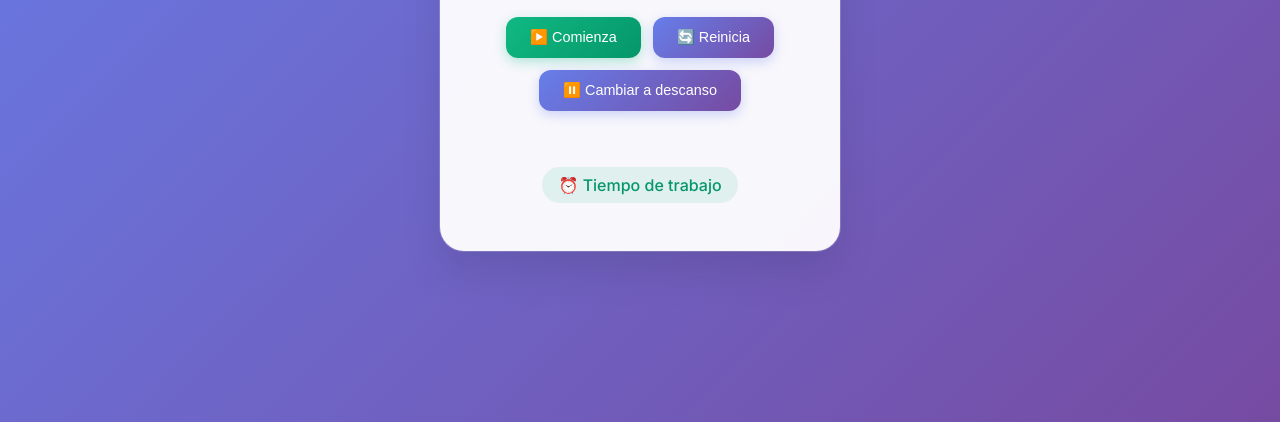
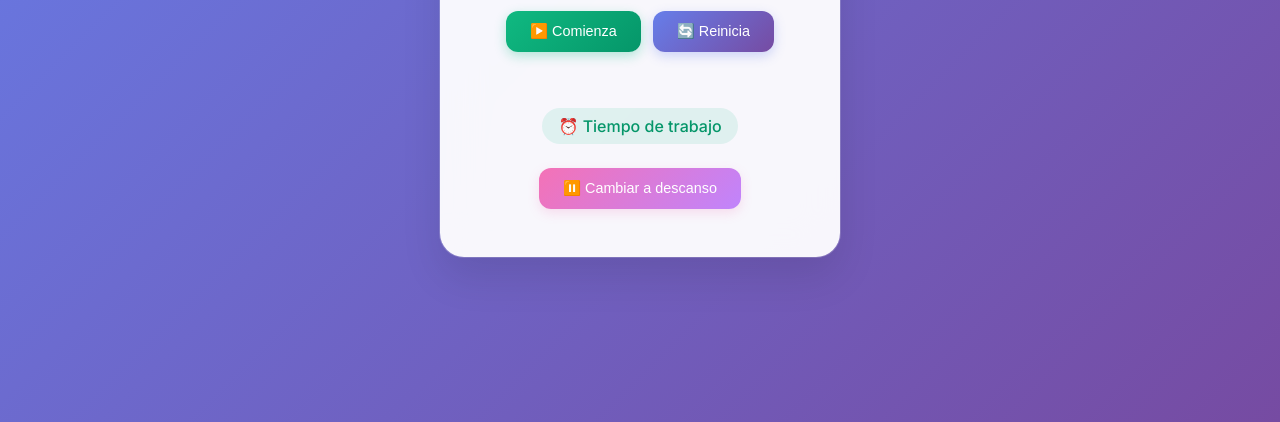
Before and after one commit to boscosoler/pomodoro, a plain HTML site: page index.html in a window 1280 px wide. Shown: the part 378-800 px from the top of the page. Drawn offline with Linux system fonts and the light colour scheme.

Commit message:
Botón toggle abajo

```diff
--- a/index.html
+++ b/index.html
@@ -19,11 +19,11 @@
       <button id="reset" type="button" aria-label="Reiniciar temporizador">
         🔄 Reinicia
       </button>
-      <button id="toggle" type="button" aria-label="Cambiar entre trabajo y descanso">
-        ⏸️ Cambiar a descanso
-      </button>
     </div>
     <div id="status" role="status" aria-live="polite">Tiempo de trabajo</div>
+    <button id="toggle" type="button" aria-label="Cambiar entre trabajo y descanso">
+      ⏸️ Cambiar a descanso
+    </button>
   </div>
   <script src="script.js"></script>
 </body>
--- a/style.css
+++ b/style.css
@@ -133,6 +133,31 @@ h1 {
   display: inline-block;
 }
 
+#toggle {
+  display: block;
+  margin: 1.5rem auto 0 auto;
+  background: linear-gradient(135deg, #f472b6 0%, #c084fc 100%);
+  color: white;
+  border: none;
+  padding: 12px 24px;
+  border-radius: 12px;
+  font-size: 0.9rem;
+  font-weight: 500;
+  cursor: pointer;
+  transition: all 0.3s cubic-bezier(0.4, 0, 0.2, 1);
+  box-shadow: 0 4px 12px rgba(244, 114, 182, 0.2);
+  min-width: 100px;
+}
+
+#toggle:hover {
+  box-shadow: 0 8px 20px rgba(192, 132, 252, 0.3);
+  transform: translateY(-2px);
+}
+
+#toggle:active {
+  transform: translateY(0);
+}
+
 .start-mode {
   background: linear-gradient(135deg, #10b981 0%, #059669 100%) !important;
   box-shadow: 0 4px 12px rgba(16, 185, 129, 0.3) !important;
```
Also changed, not shown: 1 other file.
